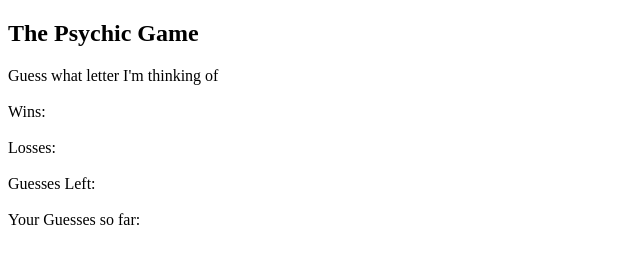
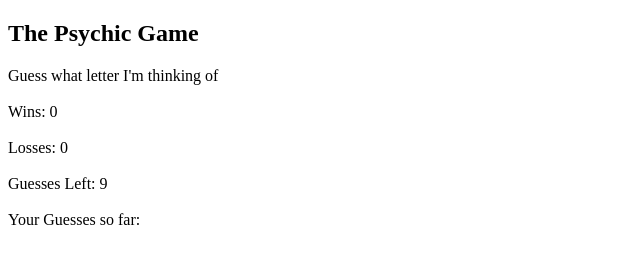
Before and after one commit to Beckers81/Psychic-Game, a plain HTML site: page index.html in a window 1280 px wide. Shown: the full height of the page, 0-640 px from the left. Drawn offline with Linux system fonts and the light colour scheme.

Commit message:
new update

```diff
--- a/index.html
+++ b/index.html
@@ -37,7 +37,7 @@
         </div>
         <br>
 
-    <script type="text/javascript" src="./javascript/game.js"></script>
+    <script type="text/javascript" src="assets/javascript/game.js"></script>
 
 </body>
 </html>
```
